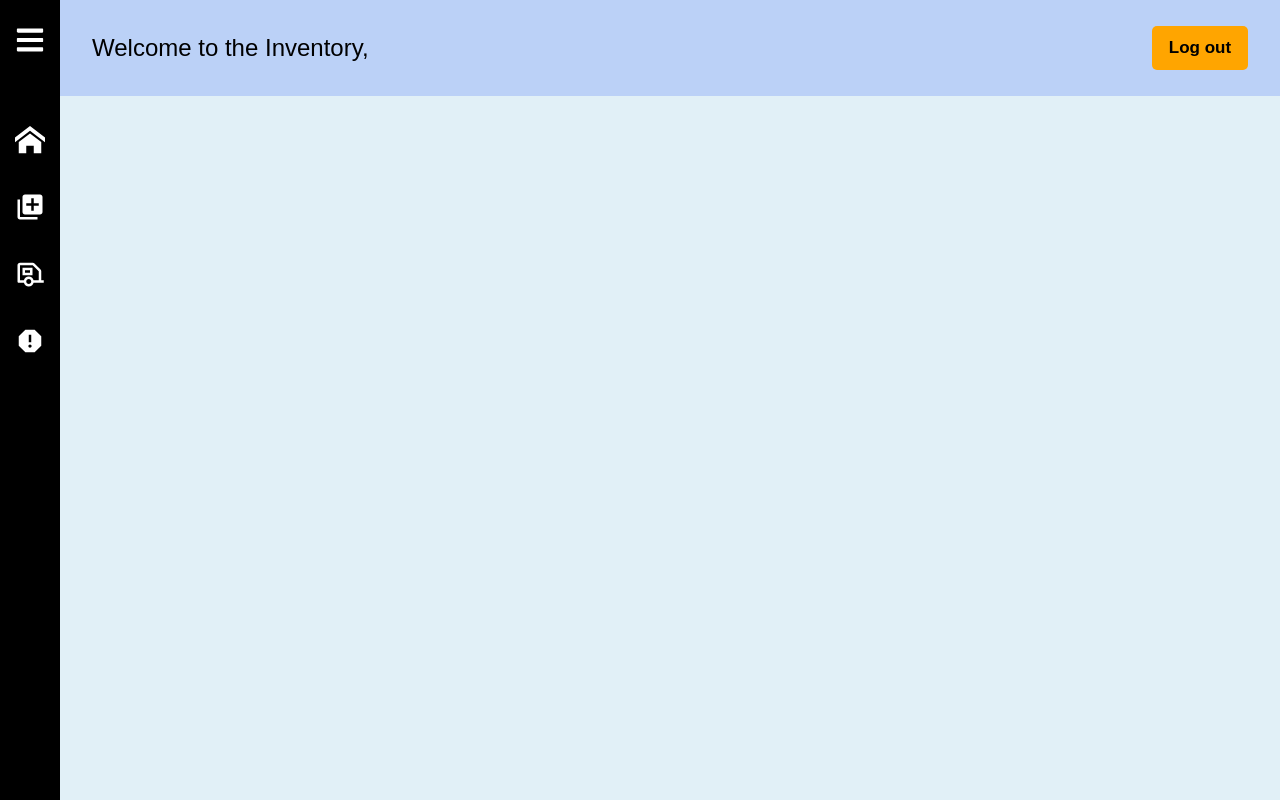
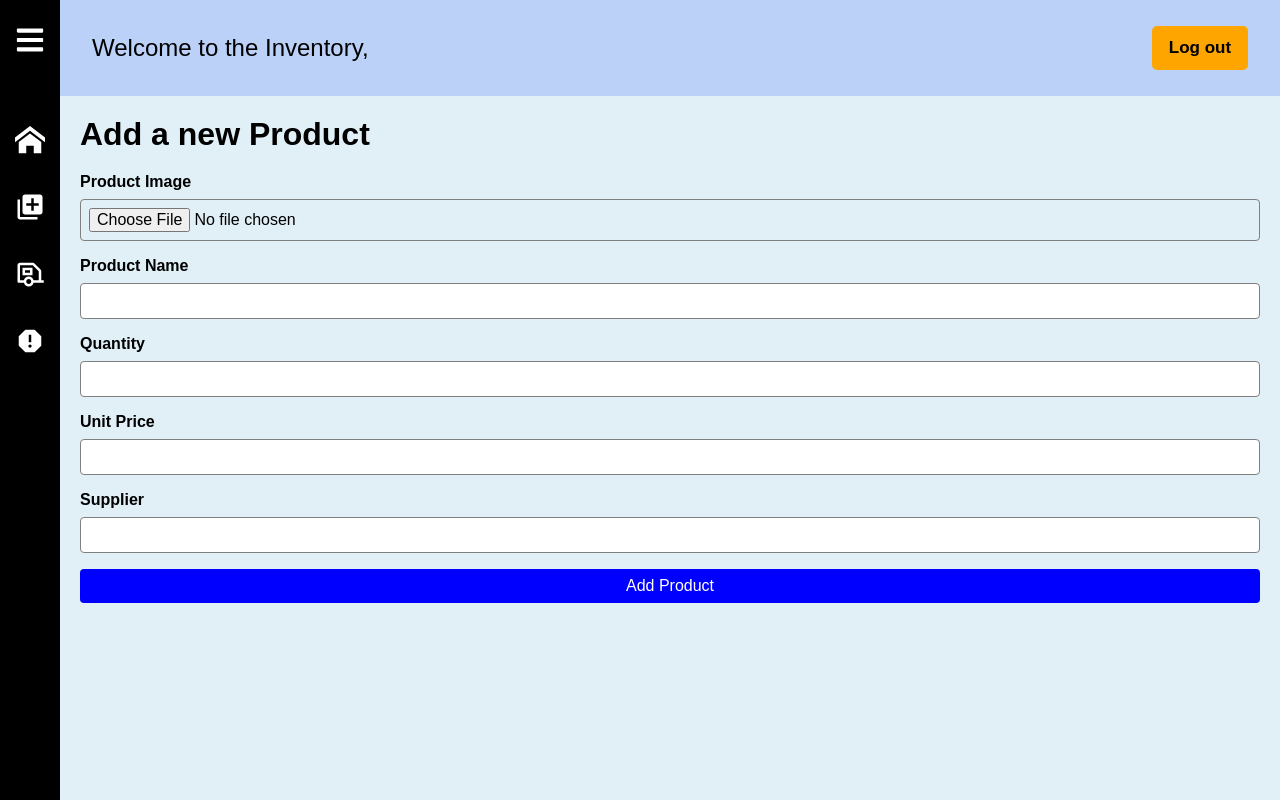
Before and after one commit to Meherab47787/Supa-Invent, a React (Create React App) app in the folder frontend/: page /addProduct in a window 1280 px wide. Built offline with nearby package versions, Linux system fonts and the light colour scheme; no server answers.

Commit message:
add product done
without the dropdown supplier function

```diff
--- /dev/null
+++ b/frontend/src/components/ProductForm.jsx
@@ -0,0 +1,40 @@
+import React, { useState } from 'react';
+import styles from '../styles/styles.module.scss'
+
+const ProductForm = ({product, productImage, imagePreview, handleInputChange, handleImageChange, saveProduct}) => {
+
+
+    return (
+      <form className={styles.productForm} onSubmit={saveProduct}>
+        <div className={styles.formGroup}>
+          <label>Product Image</label>
+          <input type="file" id="productImage" name="image" onChange={(e) => handleImageChange(e)} />
+          {imagePreview != null ? (
+            <div className={styles['image-preview']}>
+                <img src={imagePreview} alt="product img" />
+            </div>
+          ) : null}
+        </div>
+        <div className={styles.formGroup}>
+          <label>Product Name</label>
+          <input type="text" id="productName" name="productName" value={product?.productName} onChange={handleInputChange} required/>
+        </div>
+        <div className={styles.formGroup}>
+          <label>Quantity</label>
+          <input type="text" id="quantity" name="quantity" value={product?.quantity} onChange={handleInputChange} required/>
+        </div>
+        <div className={styles.formGroup}>
+          <label htmlFor="unitPrice">Unit Price</label>
+          <input type="text" id="unitPrice" name="unitPrice" value={product?.unitPrice} onChange={handleInputChange} required/>
+        </div>
+        <div className={styles.formGroup}>
+          <label htmlFor="supplier">Supplier</label>
+          <input type="text" id="supplier" name="supplier" value={product?.supplier} onChange={handleInputChange} />
+        </div>
+        <button type="submit">Add Product</button>
+      </form>
+    );
+  };
+
+
+export default ProductForm;
--- a/frontend/src/pages/AddProduct.jsx
+++ b/frontend/src/pages/AddProduct.jsx
@@ -1,9 +1,61 @@
-import React from 'react'
+import React, { useState } from 'react'
 import Sidebar from '../components/Sidebar'
 import styles from '../styles/styles.module.scss'
 import Navbar from '../components/Navbar'
+import ProductForm from '../components/ProductForm'
+import { useSelector } from 'react-redux';
+import { createProduct, selectIsLoading } from '../redux/features/product/productSlice';
+import { useDispatch } from 'react-redux';
+import { useNavigate } from 'react-router-dom'
+
+const initialState = {
+      productName: '',
+      quantity: '',
+      unitPrice: '',
+      supplier: ''
+}
 
 function AddProduct() {
+
+  const dispatch = useDispatch();
+  const navigate = useNavigate();
+
+  const [product, setProduct] = useState(initialState)
+  const [productImage, setProductImage] = useState('')
+  const [imagePreview, setImagePreview] = useState(null)
+
+  const isLoading = useSelector(selectIsLoading)
+
+  const {productName, quantity, unitPrice, supplier} = product
+
+
+  const handleInputChange = (e) => {
+    const {name, value} = e.target;
+    setProduct({ ...product, [name]: value })
+  }
+
+  const handleImageChange = (e) => {
+    setProductImage(e.target.files[0])
+    setImagePreview(URL.createObjectURL(e.target.files[0]))
+  }
+
+  const saveProduct = async (e) => {
+    e.preventDefault()
+    const formData = new FormData()
+    formData.append('productName', productName)
+    formData.append('quantity', quantity)
+    formData.append('unitPrice', unitPrice)
+    formData.append('supplier', supplier)
+    formData.append('productImage', productImage)
+
+    console.log(...formData);
+
+    await dispatch(createProduct(formData))
+
+    navigate('/inventory')
+  }
+
+
   return (
     <div className={styles['-wrapper']}>
 
@@ -12,8 +64,15 @@ function AddProduct() {
 
           <Navbar/>
 
-
-
+          <h1>Add a new Product</h1>
+          <ProductForm
+          product={product}
+          productImage={productImage}
+          imagePreview={imagePreview}
+          handleInputChange = {handleInputChange}
+          handleImageChange = {handleImageChange}
+          saveProduct = {saveProduct}
+          />
 
         </div>
 
--- a/frontend/src/redux/features/product/productSlice.js
+++ b/frontend/src/redux/features/product/productSlice.js
@@ -14,7 +14,7 @@ const initialState = {
 
 //Creating new product
 
-const createProduct = createAsyncThunk(
+export const createProduct = createAsyncThunk(
     'products/create',
     async (formData, thunkAPI) => {
         try {
@@ -65,4 +65,6 @@ const productSlice = createSlice({
 
 export const { CALCULATE_STORE_VALUE } = productSlice.actions;
 
+export const selectIsLoading = (state) => state.product.isLoading;
+
 export default productSlice.reducer;
--- a/frontend/src/styles/styles.module.scss
+++ b/frontend/src/styles/styles.module.scss
@@ -11,6 +11,10 @@ global components starts
 .-content-wrapper {
   height: 100vh;
   width: 100vw;
+    h1{
+      margin: 20px;
+    }
+
 }
 
 .simple-button {
@@ -251,6 +255,55 @@ global components ends
 
   /*Log in component ends*/
 
+  /*
+  ProductForm Styling starts
+  */
+  .image-preview {
+    overflow: hidden;
+  }
+
+  .productForm {
+    margin: 20px;
+    display: flex;
+    flex-direction: column;
+    gap: 1rem;
+
+    .formGroup {
+      display: flex;
+      flex-direction: column;
+      gap: 0.5rem;
+
+      label {
+        font-weight: bold;
+      }
+
+      input {
+        border: 1px solid gray;
+        border-radius: 4px;
+        padding: 0.5rem;
+        font-size: 1rem;
+      }
+    }
+
+    button[type='submit'] {
+      padding: 0.5rem 1rem;
+      font-size: 1rem;
+      border: none;
+      border-radius: 4px;
+      background-color: blue;
+      color: white;
+      cursor: pointer;
+
+      &:hover {
+        background-color: navy;
+      }
+    }
+  }
+
+   /*
+  Product form Styling ends
+  */
+
   /*########################################################################*/
   /*Components Design ends*/
 
```
Also changed, not shown: 3 other files (tests, documents, lock files or other folders).
